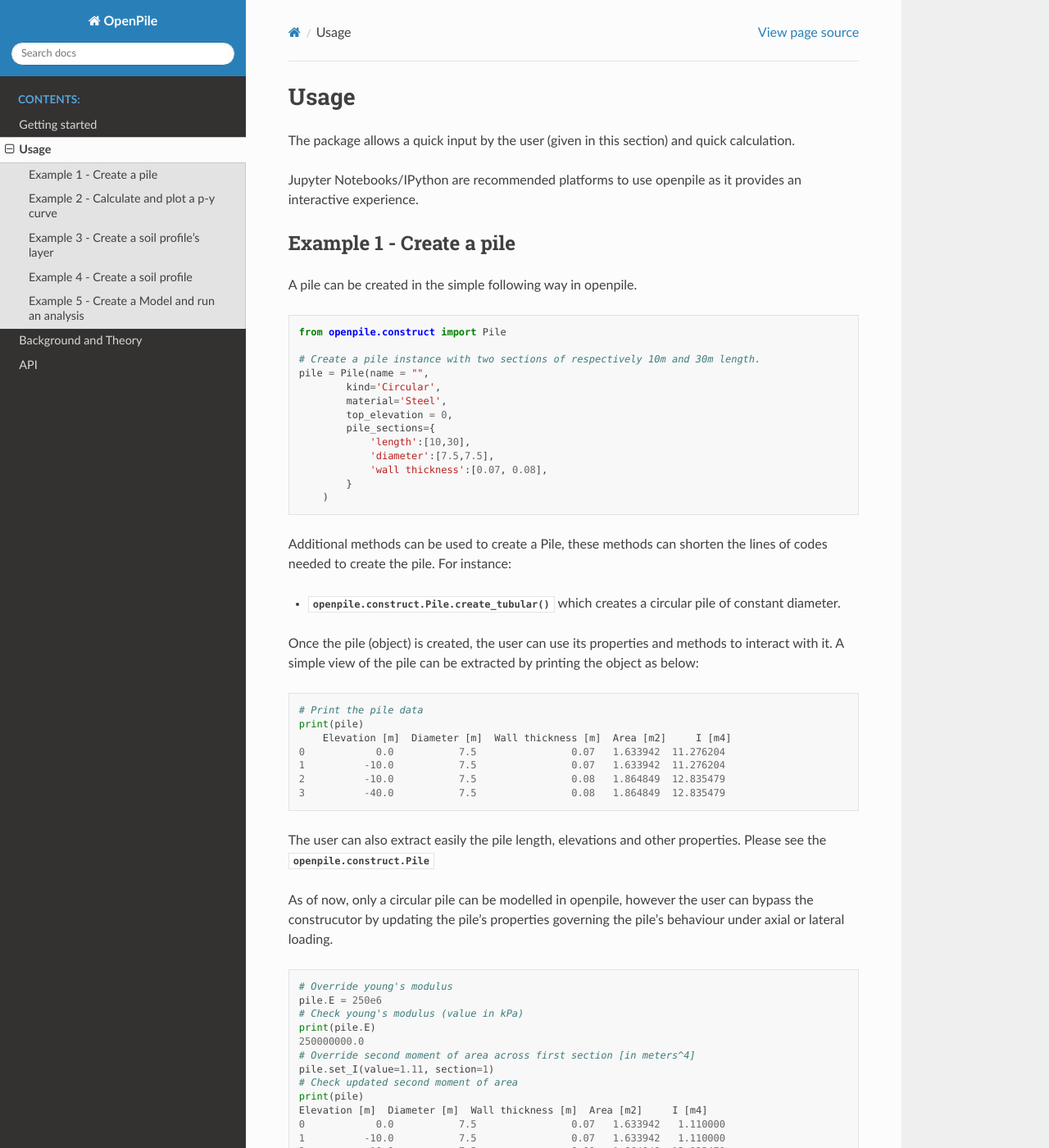
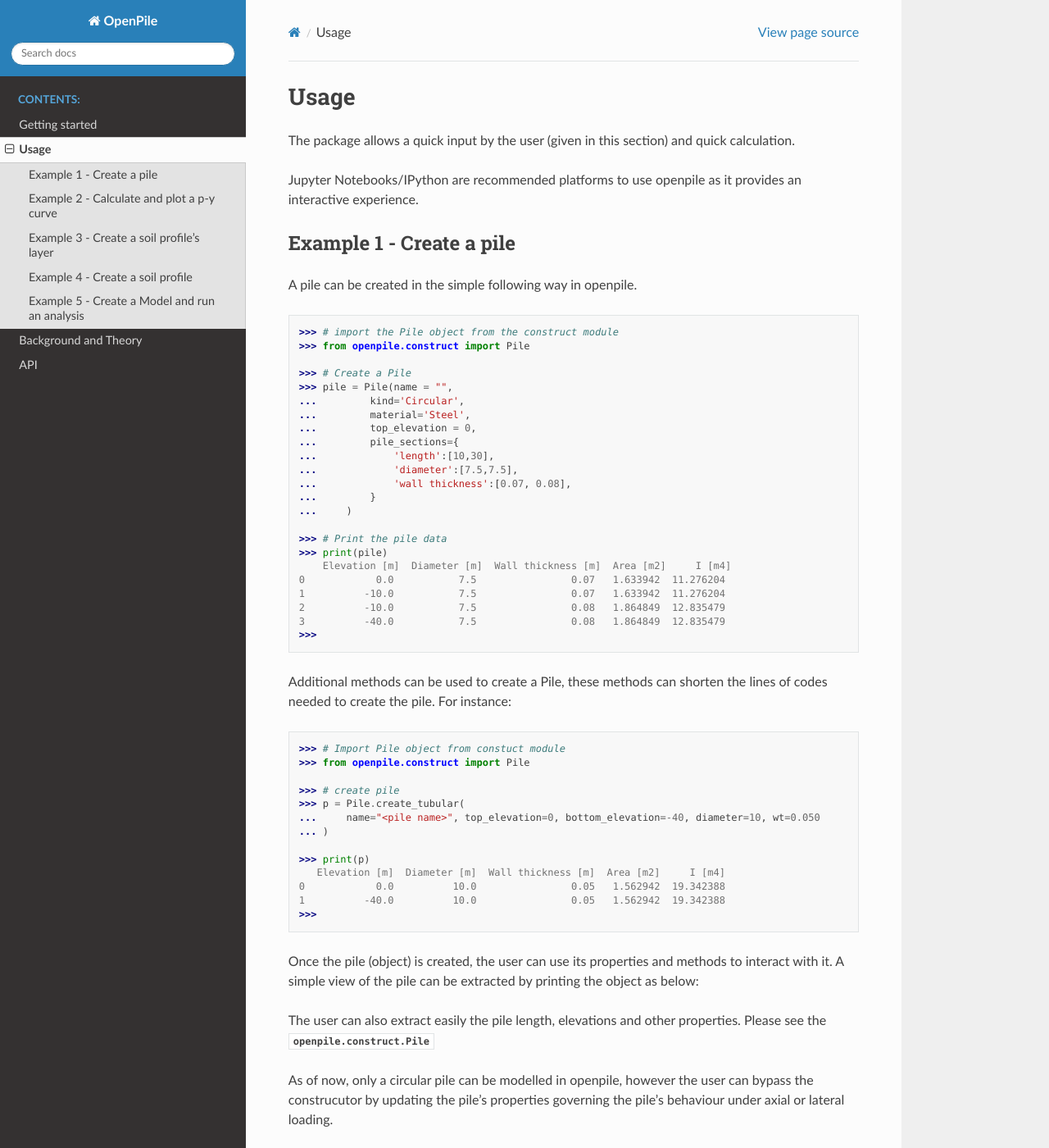
Before and after one commit to TchilDill/openpile, a Sphinx documentation site: the page built from docs/source/usage.rst, in a window 1280 px wide and 1400 px high. Shown: the whole window at 82% size. Built offline with Sphinx 7.4.7 and the Read the Docs theme 2.0.0, drawn with Linux system fonts in a browser that asks for light colours; the version number could not be read and is left out.

Commit message:
change to doctest setup in sphinx

```diff
--- a/docs/source/conf.py
+++ b/docs/source/conf.py
@@ -31,7 +31,7 @@ extensions = [
     "sphinx.ext.viewcode",
     "sphinx.ext.autodoc",
     "sphinx.ext.todo",
-    # "sphinx_copybutton",
+    "sphinx_copybutton",
     "sphinx.ext.doctest",
     "matplotlib.sphinxext.plot_directive",
 ]
@@ -55,6 +55,10 @@ autodoc_class_signature = "separated"
 templates_path = ["_templates"]
 exclude_patterns = []
 
+#option for the copy button extension
+copybutton_prompt_text = r">>> |\.\.\. "
+copybutton_prompt_is_regexp = True
+
 # -- Options for LaTeX output ------------------------------------------------
 latex_engine = "pdflatex"
 numfig = True
--- a/docs/source/usage.rst
+++ b/docs/source/usage.rst
@@ -17,39 +17,57 @@ Example 1 - Create a pile
 
 A pile can be created in the simple following way in openpile.
 
-.. code-block:: python
+.. doctest::
 
-    from openpile.construct import Pile
+    >>> # import the Pile object from the construct module
+    >>> from openpile.construct import Pile
 
-    # Create a pile instance with two sections of respectively 10m and 30m length.
-    pile = Pile(name = "",
-            kind='Circular',
-            material='Steel',
-            top_elevation = 0,
-            pile_sections={
-                'length':[10,30],
-                'diameter':[7.5,7.5],
-                'wall thickness':[0.07, 0.08],
-            }
-        )
+    >>> # Create a Pile
+    >>> pile = Pile(name = "",
+    ...         kind='Circular',
+    ...         material='Steel',
+    ...         top_elevation = 0,
+    ...         pile_sections={
+    ...             'length':[10,30],
+    ...             'diameter':[7.5,7.5],
+    ...             'wall thickness':[0.07, 0.08],
+    ...         }
+    ...     )
 
-Additional methods can be used to create a Pile, these methods can shorten the lines of codes needed to create the pile.
-For instance:
-
-* :py:meth:`openpile.construct.Pile.create_tubular` which creates a circular pile of constant diameter.
-
-Once the pile (object) is created, the user can use its properties and methods to interact with it.
-A simple view of the pile can be extracted by printing the object as below:
-
-.. code-block:: python
-
-    # Print the pile data
-    print(pile)
+    >>> # Print the pile data
+    >>> print(pile) # doctest: +NORMALIZE_WHITESPACE
         Elevation [m]  Diameter [m]  Wall thickness [m]  Area [m2]     I [m4]
     0            0.0           7.5                0.07   1.633942  11.276204
     1          -10.0           7.5                0.07   1.633942  11.276204
     2          -10.0           7.5                0.08   1.864849  12.835479
     3          -40.0           7.5                0.08   1.864849  12.835479
+    >>>
+
+Additional methods can be used to create a Pile, these methods can shorten the lines of codes needed to create the pile.
+For instance:
+
+
+.. doctest::
+
+    >>> # Import Pile object from constuct module
+    >>> from openpile.construct import Pile
+
+    >>> # create pile
+    >>> p = Pile.create_tubular(
+    ...     name="<pile name>", top_elevation=0, bottom_elevation=-40, diameter=10, wt=0.050
+    ... )
+
+    >>> print(p)
+       Elevation [m]  Diameter [m]  Wall thickness [m]  Area [m2]     I [m4]
+    0            0.0          10.0                0.05   1.562942  19.342388
+    1          -40.0          10.0                0.05   1.562942  19.342388
+    >>>
+
+
+
+Once the pile (object) is created, the user can use its properties and methods to interact with it.
+A simple view of the pile can be extracted by printing the object as below:
+
 
 The user can also extract easily the pile length, elevations and other properties.
 Please see the :py:class:`openpile.construct.Pile`
```
Also changed, not shown: requirements.txt (+66 -35 lines), 1 other file.
